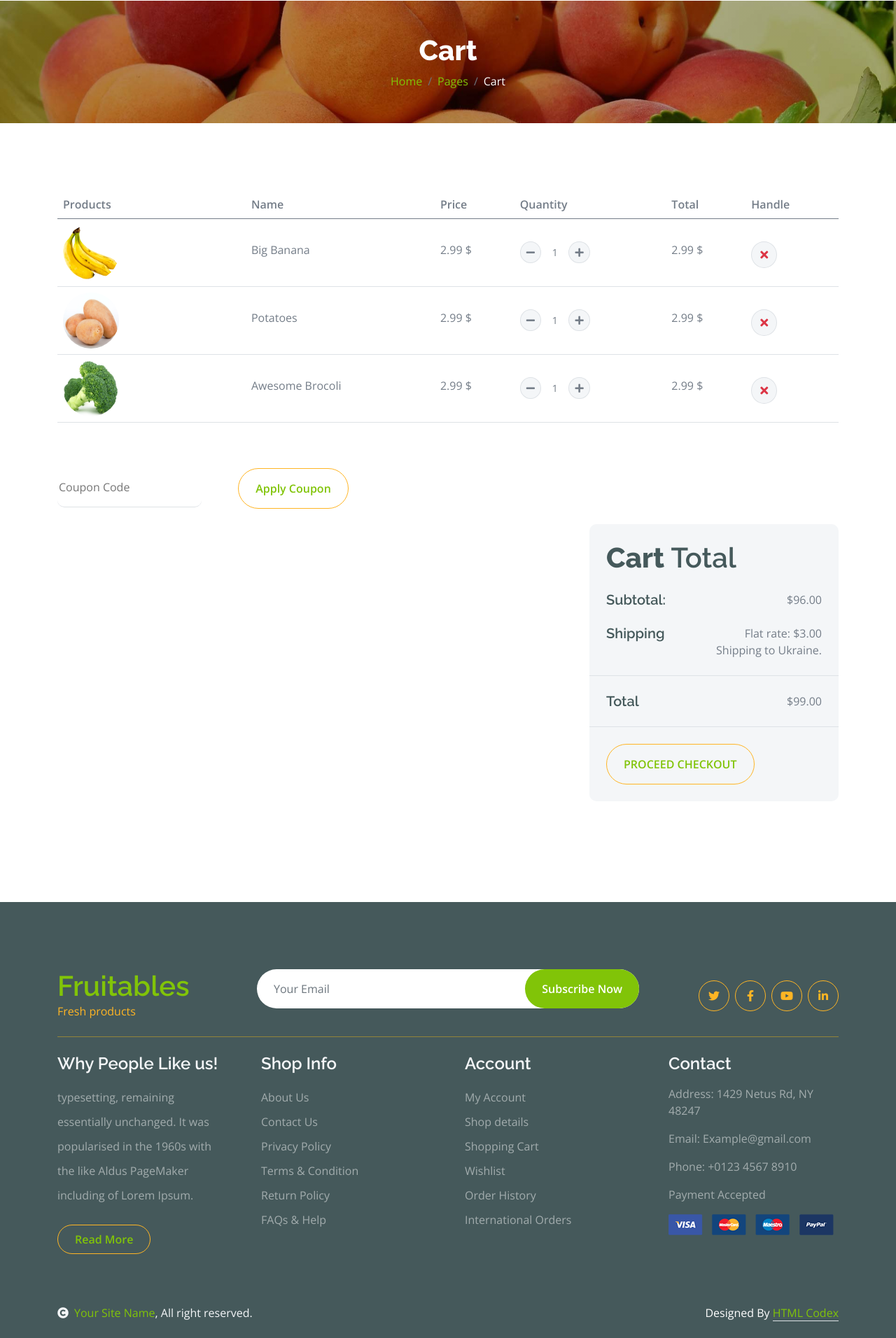
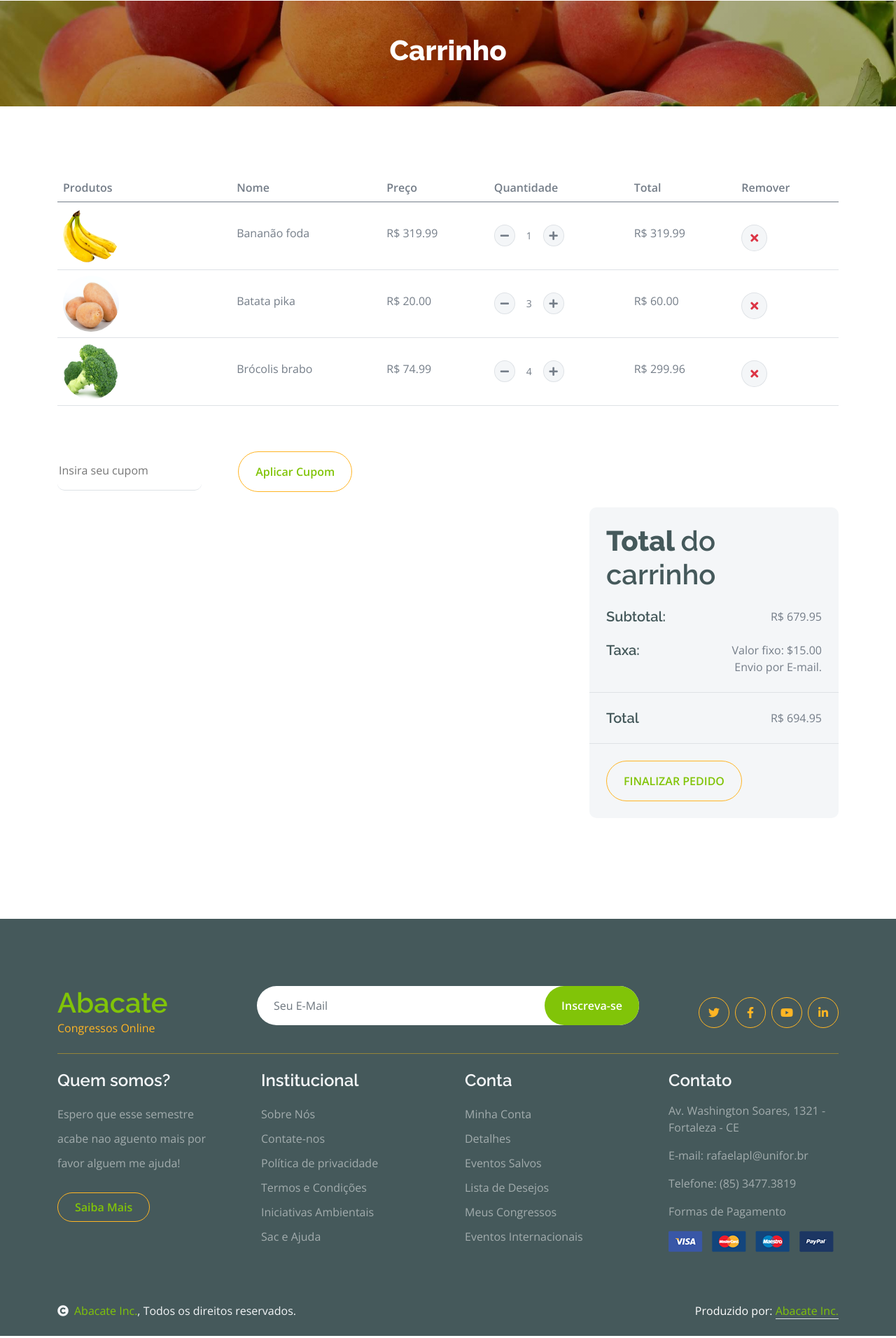
Before and after one commit to guimball/DevWeb, a plain HTML site: page cart.html in a window 1280 px wide. Shown: the part 152-2064 px from the top of the page at 70% size. Drawn offline with nearby package versions, Linux system fonts and the light colour scheme.

Commit message:
tradução paginas

```diff
--- a/cart.html
+++ b/cart.html
@@ -1,9 +1,9 @@
 <!DOCTYPE html>
-<html lang="en">
+<html lang="pt-BR">
 
     <head>
         <meta charset="utf-8">
-        <title>Fruitables - Vegetable Website Template</title>
+        <title>Abacate - Congressos Online</title>
         <meta content="width=device-width, initial-scale=1.0" name="viewport">
         <meta content="" name="keywords">
         <meta content="" name="description">
@@ -43,37 +43,37 @@
             <div class="container topbar bg-primary d-none d-lg-block">
                 <div class="d-flex justify-content-between">
                     <div class="top-info ps-2">
-                        <small class="me-3"><i class="fas fa-map-marker-alt me-2 text-secondary"></i> <a href="#" class="text-white">123 Street, New York</a></small>
-                        <small class="me-3"><i class="fas fa-envelope me-2 text-secondary"></i><a href="#" class="text-white">Email@Example.com</a></small>
+                        <small class="me-3"><i class="fas fa-map-marker-alt me-2 text-secondary"></i> <a href="#" class="text-white">Av. Washington Soares, 1321 - Fortaleza - CE</a></small>
+                        <small class="me-3"><i class="fas fa-envelope me-2 text-secondary"></i><a href="#" class="text-white">rafaelapl@unifor.br</a></small>
                     </div>
                     <div class="top-link pe-2">
-                        <a href="#" class="text-white"><small class="text-white mx-2">Privacy Policy</small>/</a>
-                        <a href="#" class="text-white"><small class="text-white mx-2">Terms of Use</small>/</a>
-                        <a href="#" class="text-white"><small class="text-white ms-2">Sales and Refunds</small></a>
+                        <a href="#" class="text-white"><small class="text-white mx-2">Política de Privacidade</small>/</a>
+                        <a href="#" class="text-white"><small class="text-white mx-2">Termos de uso</small>/</a>
+                        <a href="#" class="text-white"><small class="text-white ms-2">Contato</small></a>
                     </div>
                 </div>
             </div>
             <div class="container px-0">
                 <nav class="navbar navbar-light bg-white navbar-expand-xl">
-                    <a href="index.html" class="navbar-brand"><h1 class="text-primary display-6">Fruitables</h1></a>
+                    <a href="index.html" class="navbar-brand"><h1 class="text-primary display-6">Abacate</h1></a>
                     <button class="navbar-toggler py-2 px-3" type="button" data-bs-toggle="collapse" data-bs-target="#navbarCollapse">
                         <span class="fa fa-bars text-primary"></span>
                     </button>
                     <div class="collapse navbar-collapse bg-white" id="navbarCollapse">
                         <div class="navbar-nav mx-auto">
                             <a href="index.html" class="nav-item nav-link">Home</a>
-                            <a href="shop.html" class="nav-item nav-link">Shop</a>
-                            <a href="shop-detail.html" class="nav-item nav-link">Shop Detail</a>
+                            <a href="shop.html" class="nav-item nav-link">Meus Congressos</a>
+                            <a href="shop-detail.html" class="nav-item nav-link">Meus Certificados</a>
                             <div class="nav-item dropdown">
-                                <a href="#" class="nav-link dropdown-toggle active" data-bs-toggle="dropdown">Pages</a>
+                                <a href="#" class="nav-link dropdown-toggle active" data-bs-toggle="dropdown">Serviços</a>
                                 <div class="dropdown-menu m-0 bg-secondary rounded-0">
-                                    <a href="cart.html" class="dropdown-item active">Cart</a>
-                                    <a href="chackout.html" class="dropdown-item">Chackout</a>
-                                    <a href="testimonial.html" class="dropdown-item">Testimonial</a>
-                                    <a href="404.html" class="dropdown-item">404 Page</a>
+                                    <a href="cart.html" class="dropdown-item">Histórico de Eventos</a>
+                                    <a href="chackout.html" class="dropdown-item">Envie seu artigo</a>
+                                    <a href="testimonial.html" class="dropdown-item">Avaliações</a>
+                                    <a href="404.html" class="dropdown-item active">Erro 404</a>
                                 </div>
                             </div>
-                            <a href="contact.html" class="nav-item nav-link">Contact</a>
+                            <a href="contact.html" class="nav-item nav-link">Avaliação</a>
                         </div>
                         <div class="d-flex m-3 me-0">
                             <button class="btn-search btn border border-secondary btn-md-square rounded-circle bg-white me-4" data-bs-toggle="modal" data-bs-target="#searchModal"><i class="fas fa-search text-primary"></i></button>
@@ -97,12 +97,12 @@
             <div class="modal-dialog modal-fullscreen">
                 <div class="modal-content rounded-0">
                     <div class="modal-header">
-                        <h5 class="modal-title" id="exampleModalLabel">Search by keyword</h5>
+                        <h5 class="modal-title" id="exampleModalLabel">Buscar</h5>
                         <button type="button" class="btn-close" data-bs-dismiss="modal" aria-label="Close"></button>
                     </div>
                     <div class="modal-body d-flex align-items-center">
                         <div class="input-group w-75 mx-auto d-flex">
-                            <input type="search" class="form-control p-3" placeholder="keywords" aria-describedby="search-icon-1">
+                            <input type="search" class="form-control p-3" placeholder="Faça sua pesquisa" aria-describedby="search-icon-1">
                             <span id="search-icon-1" class="input-group-text p-3"><i class="fa fa-search"></i></span>
                         </div>
                     </div>
@@ -114,12 +114,7 @@
 
         <!-- Single Page Header start -->
         <div class="container-fluid page-header py-5">
-            <h1 class="text-center text-white display-6">Cart</h1>
-            <ol class="breadcrumb justify-content-center mb-0">
-                <li class="breadcrumb-item"><a href="#">Home</a></li>
-                <li class="breadcrumb-item"><a href="#">Pages</a></li>
-                <li class="breadcrumb-item active text-white">Cart</li>
-            </ol>
+            <h1 class="text-center text-white display-6">Carrinho</h1>
         </div>
         <!-- Single Page Header End -->
 
@@ -131,12 +126,12 @@
                     <table class="table">
                         <thead>
                           <tr>
-                            <th scope="col">Products</th>
-                            <th scope="col">Name</th>
-                            <th scope="col">Price</th>
-                            <th scope="col">Quantity</th>
+                            <th scope="col">Produtos</th>
+                            <th scope="col">Nome</th>
+                            <th scope="col">Preço</th>
+                            <th scope="col">Quantidade</th>
                             <th scope="col">Total</th>
-                            <th scope="col">Handle</th>
+                            <th scope="col">Remover</th>
                           </tr>
                         </thead>
                         <tbody>
@@ -147,10 +142,10 @@
                                     </div>
                                 </th>
                                 <td>
-                                    <p class="mb-0 mt-4">Big Banana</p>
+                                    <p class="mb-0 mt-4">Bananão foda</p>
                                 </td>
                                 <td>
-                                    <p class="mb-0 mt-4">2.99 $</p>
+                                    <p class="mb-0 mt-4">R$ 319.99</p>
                                 </td>
                                 <td>
                                     <div class="input-group quantity mt-4" style="width: 100px;">
@@ -168,7 +163,7 @@
                                     </div>
                                 </td>
                                 <td>
-                                    <p class="mb-0 mt-4">2.99 $</p>
+                                    <p class="mb-0 mt-4">R$ 319.99</p>
                                 </td>
                                 <td>
                                     <button class="btn btn-md rounded-circle bg-light border mt-4" >
@@ -184,10 +179,10 @@
                                     </div>
                                 </th>
                                 <td>
-                                    <p class="mb-0 mt-4">Potatoes</p>
+                                    <p class="mb-0 mt-4">Batata pika</p>
                                 </td>
                                 <td>
-                                    <p class="mb-0 mt-4">2.99 $</p>
+                                    <p class="mb-0 mt-4">R$ 20.00</p>
                                 </td>
                                 <td>
                                     <div class="input-group quantity mt-4" style="width: 100px;">
@@ -196,7 +191,7 @@
                                             <i class="fa fa-minus"></i>
                                             </button>
                                         </div>
-                                        <input type="text" class="form-control form-control-sm text-center border-0" value="1">
+                                        <input type="text" class="form-control form-control-sm text-center border-0" value="3">
                                         <div class="input-group-btn">
                                             <button class="btn btn-sm btn-plus rounded-circle bg-light border">
                                                 <i class="fa fa-plus"></i>
@@ -205,7 +200,7 @@
                                     </div>
                                 </td>
                                 <td>
-                                    <p class="mb-0 mt-4">2.99 $</p>
+                                    <p class="mb-0 mt-4">R$ 60.00</p>
                                 </td>
                                 <td>
                                     <button class="btn btn-md rounded-circle bg-light border mt-4" >
@@ -220,10 +215,10 @@
                                     </div>
                                 </th>
                                 <td>
-                                    <p class="mb-0 mt-4">Awesome Brocoli</p>
+                                    <p class="mb-0 mt-4">Brócolis brabo</p>
                                 </td>
                                 <td>
-                                    <p class="mb-0 mt-4">2.99 $</p>
+                                    <p class="mb-0 mt-4">R$ 74.99</p>
                                 </td>
                                 <td>
                                     <div class="input-group quantity mt-4" style="width: 100px;">
@@ -232,7 +227,7 @@
                                             <i class="fa fa-minus"></i>
                                             </button>
                                         </div>
-                                        <input type="text" class="form-control form-control-sm text-center border-0" value="1">
+                                        <input type="text" class="form-control form-control-sm text-center border-0" value="4">
                                         <div class="input-group-btn">
                                             <button class="btn btn-sm btn-plus rounded-circle bg-light border">
                                                 <i class="fa fa-plus"></i>
@@ -241,7 +236,7 @@
                                     </div>
                                 </td>
                                 <td>
-                                    <p class="mb-0 mt-4">2.99 $</p>
+                                    <p class="mb-0 mt-4">R$ 299.96</p>
                                 </td>
                                 <td>
                                     <button class="btn btn-md rounded-circle bg-light border mt-4" >
@@ -253,32 +248,32 @@
                     </table>
                 </div>
                 <div class="mt-5">
-                    <input type="text" class="border-0 border-bottom rounded me-5 py-3 mb-4" placeholder="Coupon Code">
-                    <button class="btn border-secondary rounded-pill px-4 py-3 text-primary" type="button">Apply Coupon</button>
+                    <input type="text" class="border-0 border-bottom rounded me-5 py-3 mb-4" placeholder="Insira seu cupom">
+                    <button class="btn border-secondary rounded-pill px-4 py-3 text-primary" type="button">Aplicar Cupom</button>
                 </div>
                 <div class="row g-4 justify-content-end">
                     <div class="col-8"></div>
                     <div class="col-sm-8 col-md-7 col-lg-6 col-xl-4">
                         <div class="bg-light rounded">
                             <div class="p-4">
-                                <h1 class="display-6 mb-4">Cart <span class="fw-normal">Total</span></h1>
+                                <h1 class="display-6 mb-4">Total <span class="fw-normal">do carrinho</span></h1>
                                 <div class="d-flex justify-content-between mb-4">
                                     <h5 class="mb-0 me-4">Subtotal:</h5>
-                                    <p class="mb-0">$96.00</p>
+                                    <p class="mb-0">R$ 679.95</p>
                                 </div>
                                 <div class="d-flex justify-content-between">
-                                    <h5 class="mb-0 me-4">Shipping</h5>
+                                    <h5 class="mb-0 me-4">Taxa:</h5>
                                     <div class="">
-                                        <p class="mb-0">Flat rate: $3.00</p>
+                                        <p class="mb-0">Valor fixo: $15.00</p>
                                     </div>
                                 </div>
-                                <p class="mb-0 text-end">Shipping to Ukraine.</p>
+                                <p class="mb-0 text-end">Envio por E-mail.</p>
                             </div>
                             <div class="py-4 mb-4 border-top border-bottom d-flex justify-content-between">
                                 <h5 class="mb-0 ps-4 me-4">Total</h5>
-                                <p class="mb-0 pe-4">$99.00</p>
+                                <p class="mb-0 pe-4">R$ 694.95</p>
                             </div>
-                            <button class="btn border-secondary rounded-pill px-4 py-3 text-primary text-uppercase mb-4 ms-4" type="button">Proceed Checkout</button>
+                            <button class="btn border-secondary rounded-pill px-4 py-3 text-primary text-uppercase mb-4 ms-4" type="button">Finalizar pedido</button>
                         </div>
                     </div>
                 </div>
@@ -294,14 +289,14 @@
                     <div class="row g-4">
                         <div class="col-lg-3">
                             <a href="#">
-                                <h1 class="text-primary mb-0">Fruitables</h1>
-                                <p class="text-secondary mb-0">Fresh products</p>
+                                <h1 class="text-primary mb-0">Abacate</h1>
+                                <p class="text-secondary mb-0">Congressos Online</p>
                             </a>
                         </div>
                         <div class="col-lg-6">
                             <div class="position-relative mx-auto">
-                                <input class="form-control border-0 w-100 py-3 px-4 rounded-pill" type="number" placeholder="Your Email">
-                                <button type="submit" class="btn btn-primary border-0 border-secondary py-3 px-4 position-absolute rounded-pill text-white" style="top: 0; right: 0;">Subscribe Now</button>
+                                <input class="form-control border-0 w-100 py-3 px-4 rounded-pill" type="number" placeholder="Seu E-Mail">
+                                <button type="submit" class="btn btn-primary border-0 border-secondary py-3 px-4 position-absolute rounded-pill text-white" style="top: 0; right: 0;">Inscreva-se</button>
                             </div>
                         </div>
                         <div class="col-lg-3">
@@ -317,41 +312,40 @@
                 <div class="row g-5">
                     <div class="col-lg-3 col-md-6">
                         <div class="footer-item">
-                            <h4 class="text-light mb-3">Why People Like us!</h4>
-                            <p class="mb-4">typesetting, remaining essentially unchanged. It was
-                                popularised in the 1960s with the like Aldus PageMaker including of Lorem Ipsum.</p>
-                            <a href="" class="btn border-secondary py-2 px-4 rounded-pill text-primary">Read More</a>
+                            <h4 class="text-light mb-3">Quem somos?</h4>
+                            <p class="mb-4">Espero que esse semestre acabe nao aguento mais por favor alguem me ajuda!</p>
+                            <a href="" class="btn border-secondary py-2 px-4 rounded-pill text-primary">Saiba Mais</a>
                         </div>
                     </div>
                     <div class="col-lg-3 col-md-6">
                         <div class="d-flex flex-column text-start footer-item">
-                            <h4 class="text-light mb-3">Shop Info</h4>
-                            <a class="btn-link" href="">About Us</a>
-                            <a class="btn-link" href="">Contact Us</a>
-                            <a class="btn-link" href="">Privacy Policy</a>
-                            <a class="btn-link" href="">Terms & Condition</a>
-                            <a class="btn-link" href="">Return Policy</a>
-                            <a class="btn-link" href="">FAQs & Help</a>
+                            <h4 class="text-light mb-3">Institucional</h4>
+                            <a class="btn-link" href="">Sobre Nós</a>
+                            <a class="btn-link" href="">Contate-nos</a>
+                            <a class="btn-link" href="">Política de privacidade</a>
+                            <a class="btn-link" href="">Termos e Condições</a>
+                            <a class="btn-link" href="">Iniciativas Ambientais</a>
+                            <a class="btn-link" href="">Sac e Ajuda</a>
                         </div>
                     </div>
                     <div class="col-lg-3 col-md-6">
                         <div class="d-flex flex-column text-start footer-item">
-                            <h4 class="text-light mb-3">Account</h4>
-                            <a class="btn-link" href="">My Account</a>
-                            <a class="btn-link" href="">Shop details</a>
-                            <a class="btn-link" href="">Shopping Cart</a>
-                            <a class="btn-link" href="">Wishlist</a>
-                            <a class="btn-link" href="">Order History</a>
-                            <a class="btn-link" href="">International Orders</a>
+                            <h4 class="text-light mb-3">Conta</h4>
+                            <a class="btn-link" href="">Minha Conta</a>
+                            <a class="btn-link" href="">Detalhes</a>
+                            <a class="btn-link" href="">Eventos Salvos</a>
+                            <a class="btn-link" href="">Lista de Desejos</a>
+                            <a class="btn-link" href="">Meus Congressos</a>
+                            <a class="btn-link" href="">Eventos Internacionais</a>
                         </div>
                     </div>
                     <div class="col-lg-3 col-md-6">
                         <div class="footer-item">
-                            <h4 class="text-light mb-3">Contact</h4>
-                            <p>Address: 1429 Netus Rd, NY 48247</p>
-                            <p>Email: Example@gmail.com</p>
-                            <p>Phone: +0123 4567 8910</p>
-                            <p>Payment Accepted</p>
+                            <h4 class="text-light mb-3">Contato</h4>
+                            <p>Av. Washington Soares, 1321 - Fortaleza - CE</p>
+                            <p>E-mail: rafaelapl@unifor.br</p>
+                            <p>Telefone: (85) 3477.3819</p>
+                            <p>Formas de Pagamento</p>
                             <img src="img/payment.png" class="img-fluid" alt="">
                         </div>
                     </div>
@@ -365,13 +359,10 @@
             <div class="container">
                 <div class="row">
                     <div class="col-md-6 text-center text-md-start mb-3 mb-md-0">
-                        <span class="text-light"><a href="#"><i class="fas fa-copyright text-light me-2"></i>Your Site Name</a>, All right reserved.</span>
+                        <span class="text-light"><a href="#"><i class="fas fa-copyright text-light me-2"></i>Abacate Inc.</a>, Todos os direitos reservados.</span>
                     </div>
                     <div class="col-md-6 my-auto text-center text-md-end text-white">
-                        <!--/*** This template is free as long as you keep the below author’s credit link/attribution link/backlink. ***/-->
-                        <!--/*** If you'd like to use the template without the below author’s credit link/attribution link/backlink, ***/-->
-                        <!--/*** you can purchase the Credit Removal License from "https://htmlcodex.com/credit-removal". ***/-->
-                        Designed By <a class="border-bottom" href="https://htmlcodex.com">HTML Codex</a>
+                        Produzido por: <a class="border-bottom" href="https://pt.wikipedia.org/wiki/Abacate#:~:text=O%20abacate%20%C3%A9%20o%20fruto,da%20Madeira%20e%20na%20Sic%C3%ADlia.">Abacate Inc.</a>
                     </div>
                 </div>
             </div>
```
Also changed, not shown: 404.html (+49 -58 lines), index.html (+4 -6 lines).
